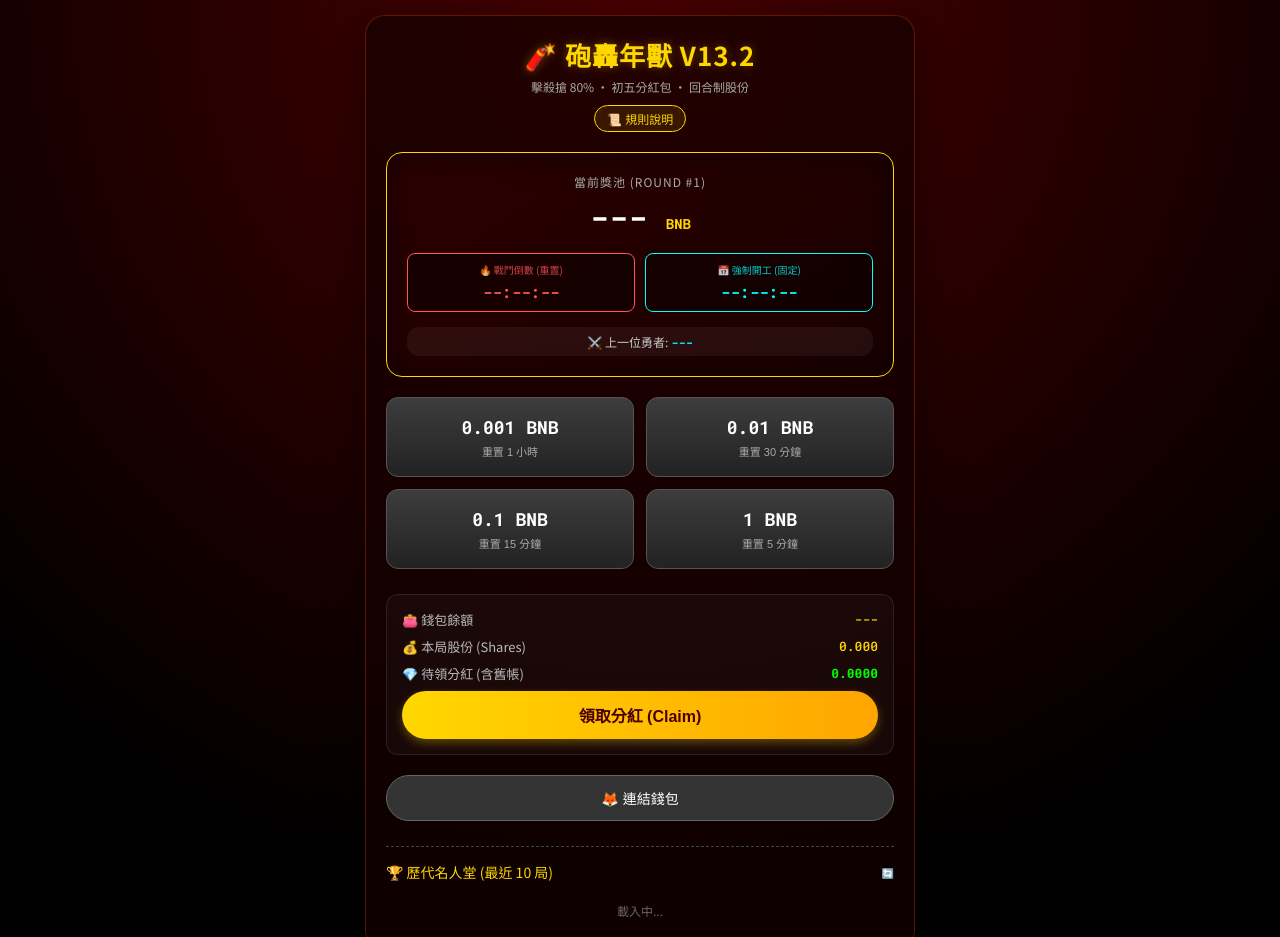
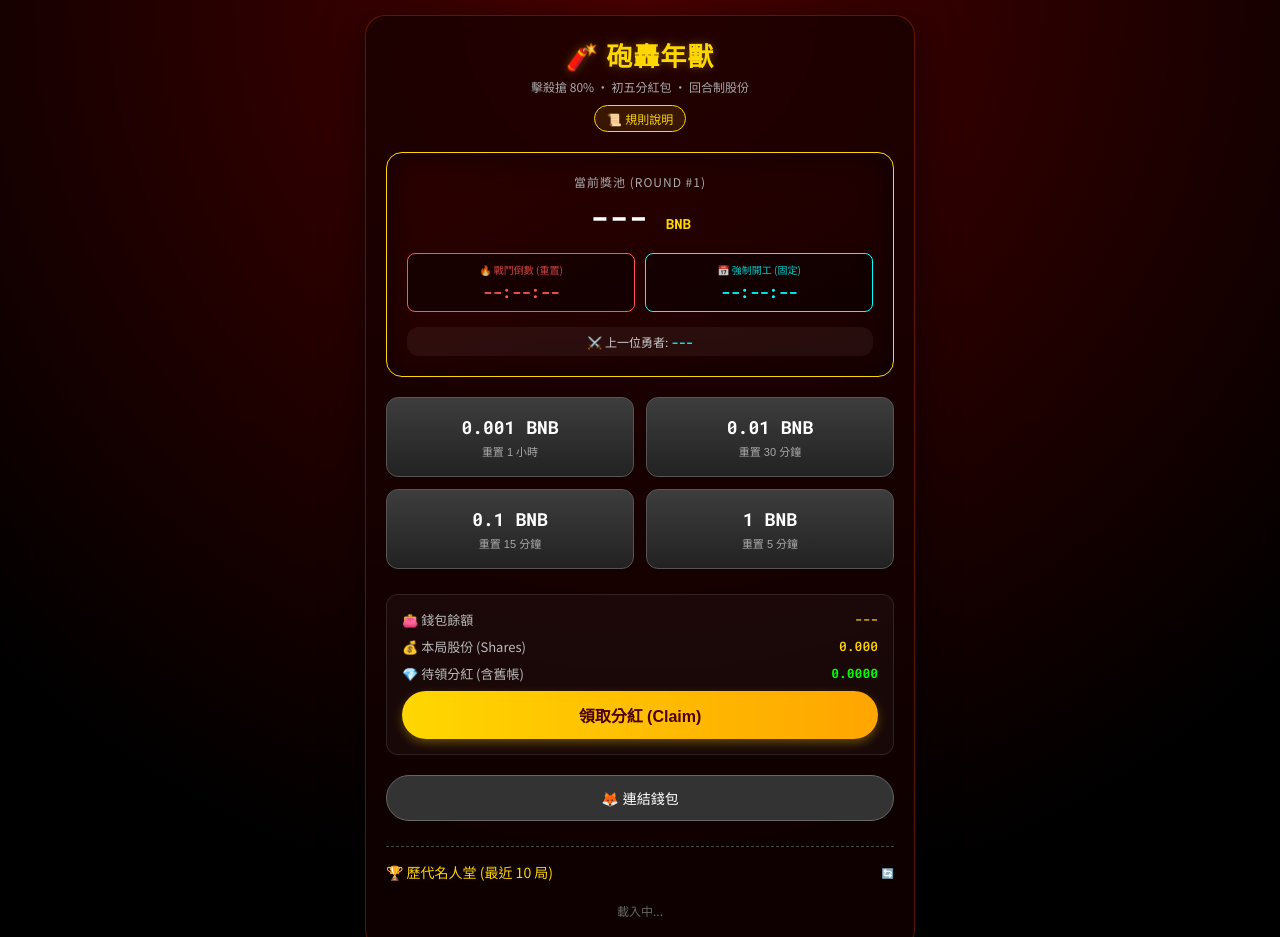
Before and after one commit to YANSUG/nianBeast-BSC, a plain HTML site: page index.html in a window 1280 px wide. Shown: the top 937 px of the page. Drawn offline with Linux system fonts and the light colour scheme.

Commit message:
Update index.html

```diff
--- a/index.html
+++ b/index.html
@@ -180,7 +180,7 @@
 
 <div class="container">
     <header>
-        <h1>🧨 砲轟年獸 V13.2</h1>
+        <h1>🧨 砲轟年獸 </h1>
         <div class="subtitle">擊殺搶 80% • 初五分紅包 • 回合制股份</div>
         <button class="rules-btn" onclick="openModal()">📜 規則說明</button>
     </header>
```
